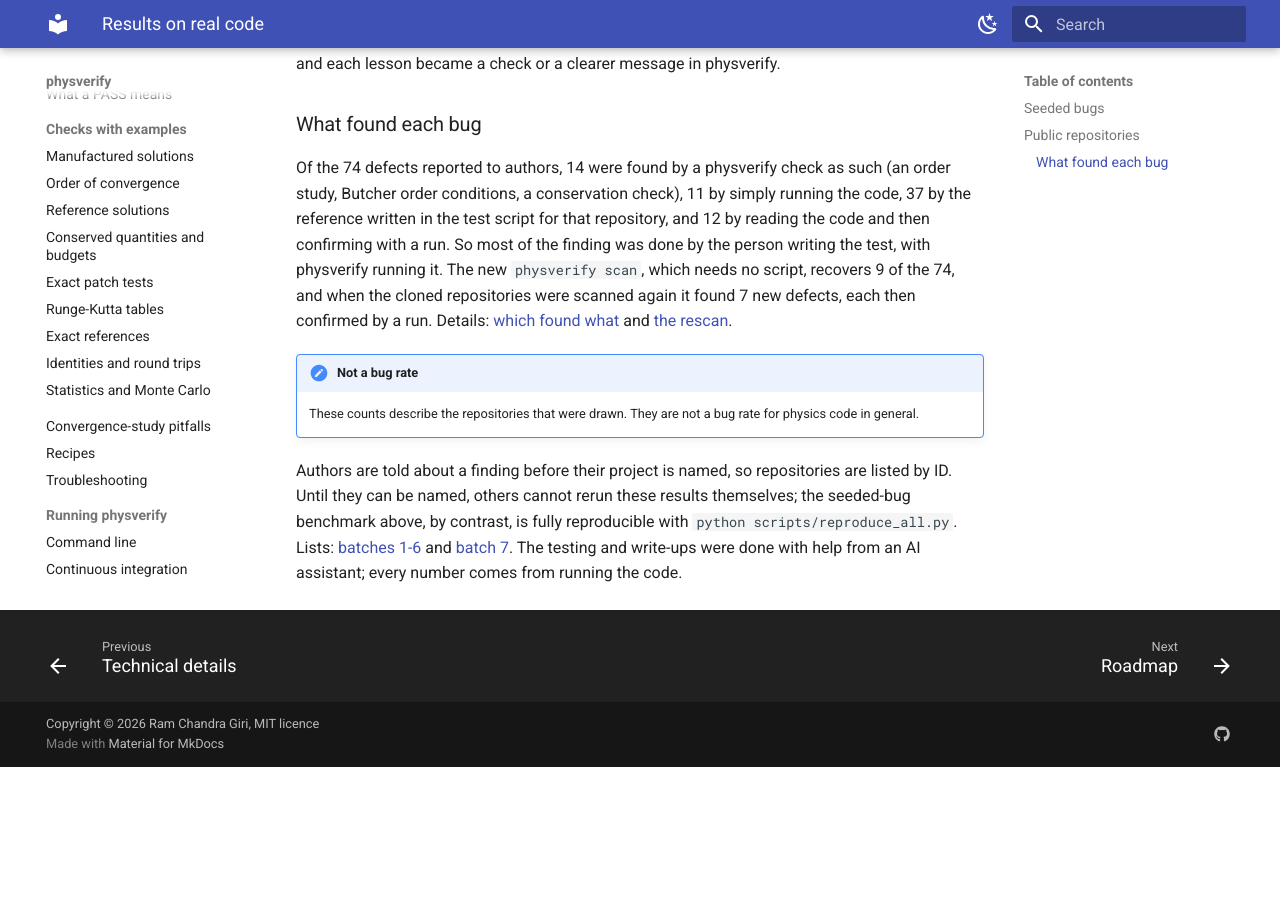
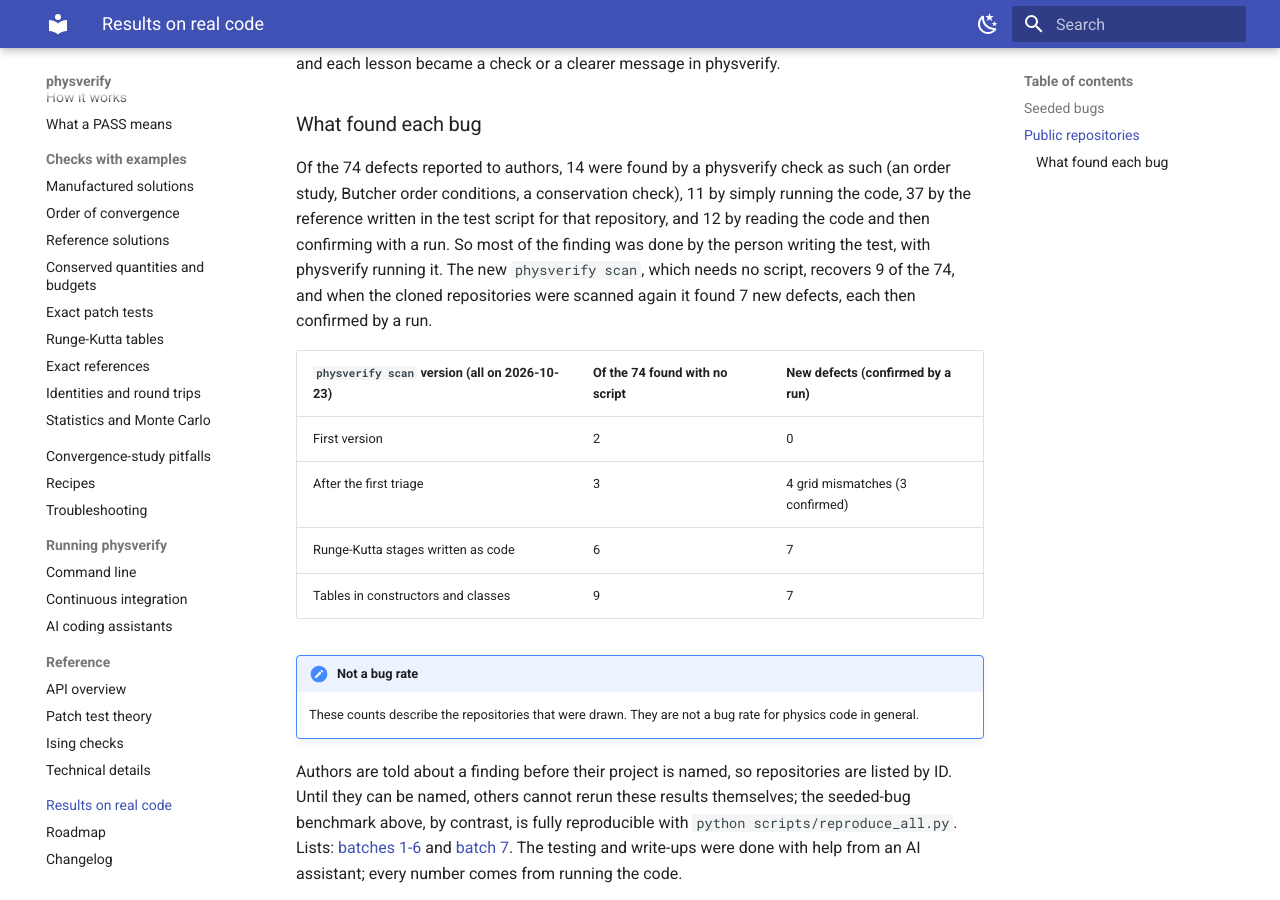
Before and after one commit to actions-marketplace-validations/rcgiri-physics_physverify, an MkDocs documentation site: the page built from docs/results.md, in a window 1280 px wide and 900 px high, scrolled down 1363 px. Built offline with MkDocs 1.6.1 and Material for MkDocs 9.7.7, drawn with Linux system fonts in a browser that asks for light colours; before the commit the page ends 2130 px from its top, so only the background shows below that.

Commit message:
Roadmap: speed rule and per-feature sweeps over the corpus; detection history of physverify scan in the docs

```diff
--- a/docs/results.md
+++ b/docs/results.md
@@ -36,7 +36,14 @@
 
 ### What found each bug
 
-Of the 74 defects reported to authors, 14 were found by a physverify check as such (an order study, Butcher order conditions, a conservation check), 11 by simply running the code, 37 by the reference written in the test script for that repository, and 12 by reading the code and then confirming with a run. So most of the finding was done by the person writing the test, with physverify running it. The new `physverify scan`, which needs no script, recovers 9 of the 74, and when the cloned repositories were scanned again it found 7 new defects, each then confirmed by a run. Details: [which found what](https://github.com/rcgiri-physics/physverify/blob/main/results/corpus/FINDINGS_BY_METHOD.md) and [the rescan](https://github.com/rcgiri-physics/physverify/blob/main/results/corpus/RESCAN_2026-10.md).
+Of the 74 defects reported to authors, 14 were found by a physverify check as such (an order study, Butcher order conditions, a conservation check), 11 by simply running the code, 37 by the reference written in the test script for that repository, and 12 by reading the code and then confirming with a run. So most of the finding was done by the person writing the test, with physverify running it. The new `physverify scan`, which needs no script, recovers 9 of the 74, and when the cloned repositories were scanned again it found 7 new defects, each then confirmed by a run.
+
+| `physverify scan` version (all on 2026-10-23) | Of the 74 found with no script | New defects (confirmed by a run) |
+|---|---|---|
+| First version | 2 | 0 |
+| After the first triage | 3 | 4 grid mismatches (3 confirmed) |
+| Runge-Kutta stages written as code | 6 | 7 |
+| Tables in constructors and classes | 9 | 7 | Details: [which found what](https://github.com/rcgiri-physics/physverify/blob/main/results/corpus/FINDINGS_BY_METHOD.md) and [the rescan](https://github.com/rcgiri-physics/physverify/blob/main/results/corpus/RESCAN_2026-10.md).
 
 !!! note "Not a bug rate"
     These counts describe the repositories that were drawn. They are not a bug rate for physics code in general.
```
Also changed, not shown: CONTRIBUTING.md (+1 -0 lines), README.md (+2 -2 lines), ROADMAP.md (+18 -0 lines), docs/start-here.md (+1 -1 lines), results/corpus/RESCAN_2026-10.md (+13 -0 lines).
